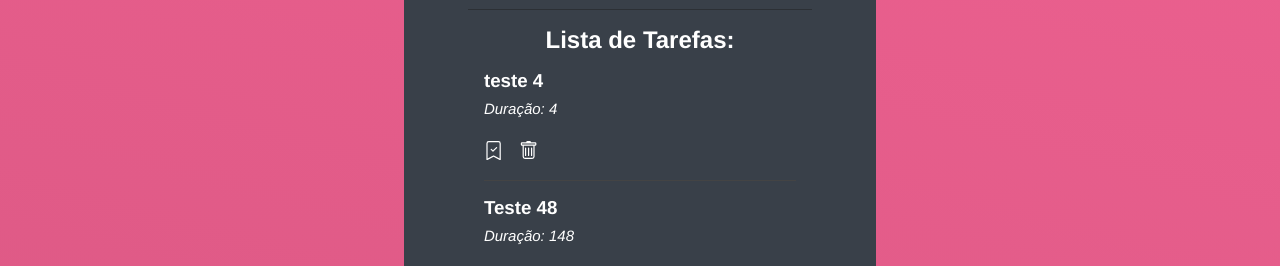
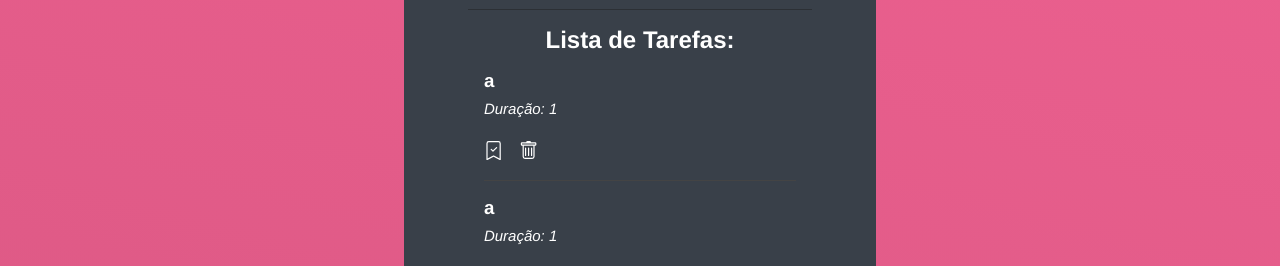
Before and after one commit to RafaelHDSV/React-Todo, a React (Create React App) app: page / in a window 1280 px wide. Shown: the part 377-643 px from the top of the page. Built offline with nearby package versions, Linux system fonts and the light colour scheme; data requests are answered from the project's data file.

Commit message:
Updating App.js

```diff
--- a/data/db.json
+++ b/data/db.json
@@ -1,15 +1,15 @@
 {
   "todos": [
     {
-      "id": 0.7665318351804931,
-      "title": "teste 4",
-      "time": "4",
+      "id": 0.09756067009464187,
+      "title": "a",
+      "time": "1",
       "done": false
     },
     {
-      "id": 0.35943207963256607,
-      "title": "Teste 48",
-      "time": "148",
+      "id": 0.7117609077315687,
+      "title": "a",
+      "time": "1",
       "done": false
     }
   ]
--- a/public/index.html
+++ b/public/index.html
@@ -24,7 +24,7 @@
       work correctly both with client-side routing and a non-root public URL.
       Learn how to configure a non-root public URL by running `npm run build`.
     -->
-    <title>React App</title>
+    <title>React Todo</title>
   </head>
   <body>
     <noscript>You need to enable JavaScript to run this app.</noscript>
```
